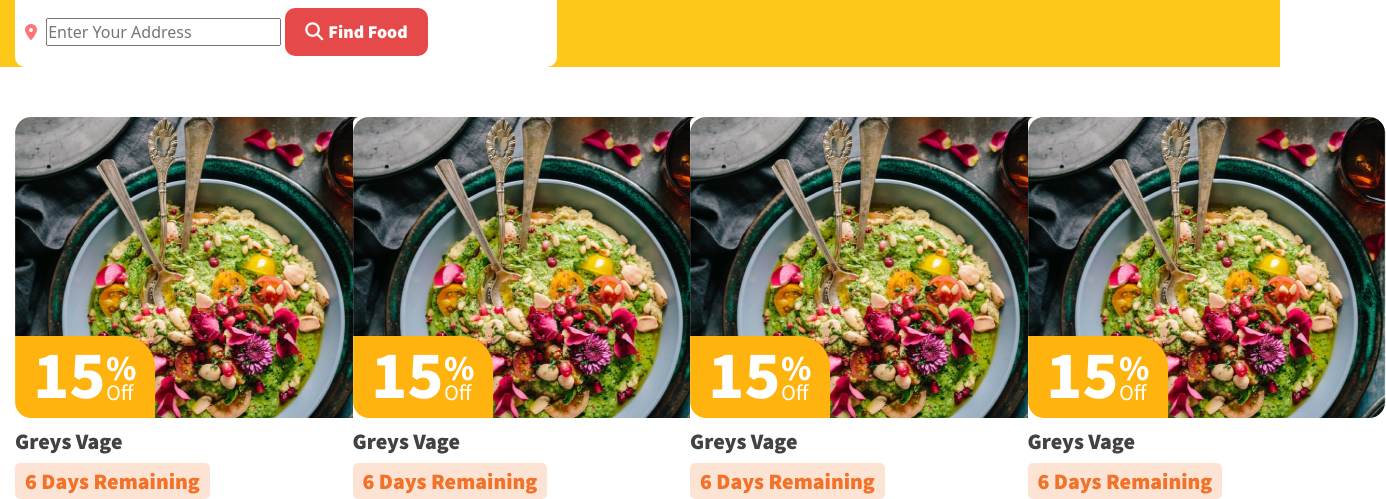
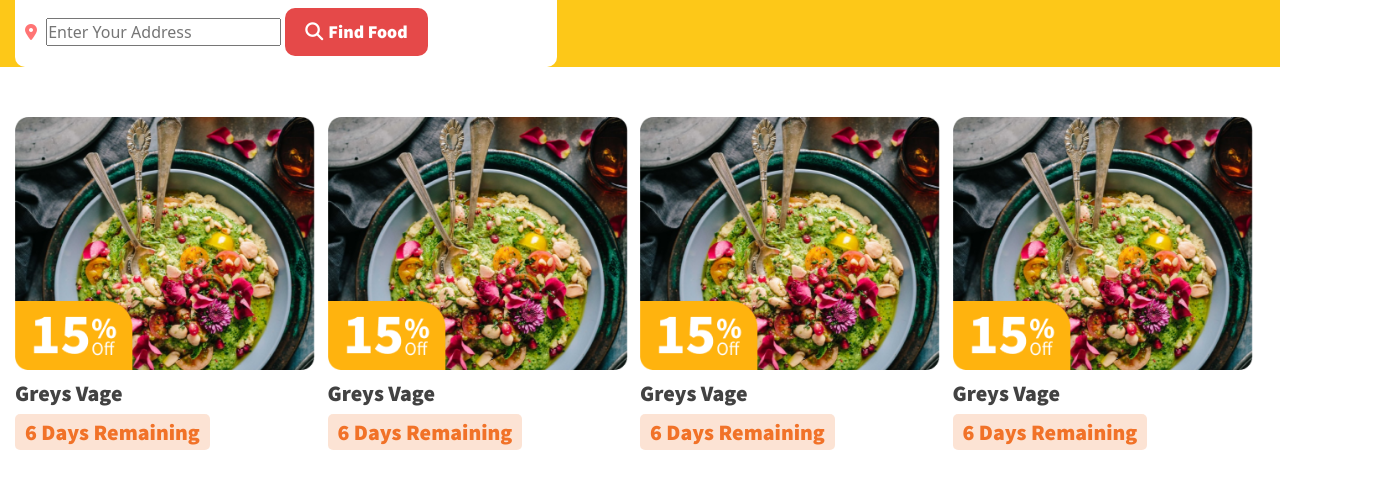
Before and after one commit to alisherfn28/food_wagon, a plain HTML site: page index.html in a window 1280 px wide. Shown: the part 316-815 px from the top of the page, 1386 px wide, since content can reach past the window. Drawn offline with nearby package versions, Linux system fonts and the light colour scheme.

Commit message:
food_wagon

```diff
--- a/scss/style.scss
+++ b/scss/style.scss
@@ -229,10 +229,15 @@
   border: none;
 }
 
+.card_img img {
+  width: 300px;
+}
+
 .food_card {
   display: flex;
   border: none;
   align-items: center;
   column-gap: 100px;
   margin-top: 50px;
+  margin-right: 100px;
 }
```
Also changed, not shown: css/style.css, 1 other file.
